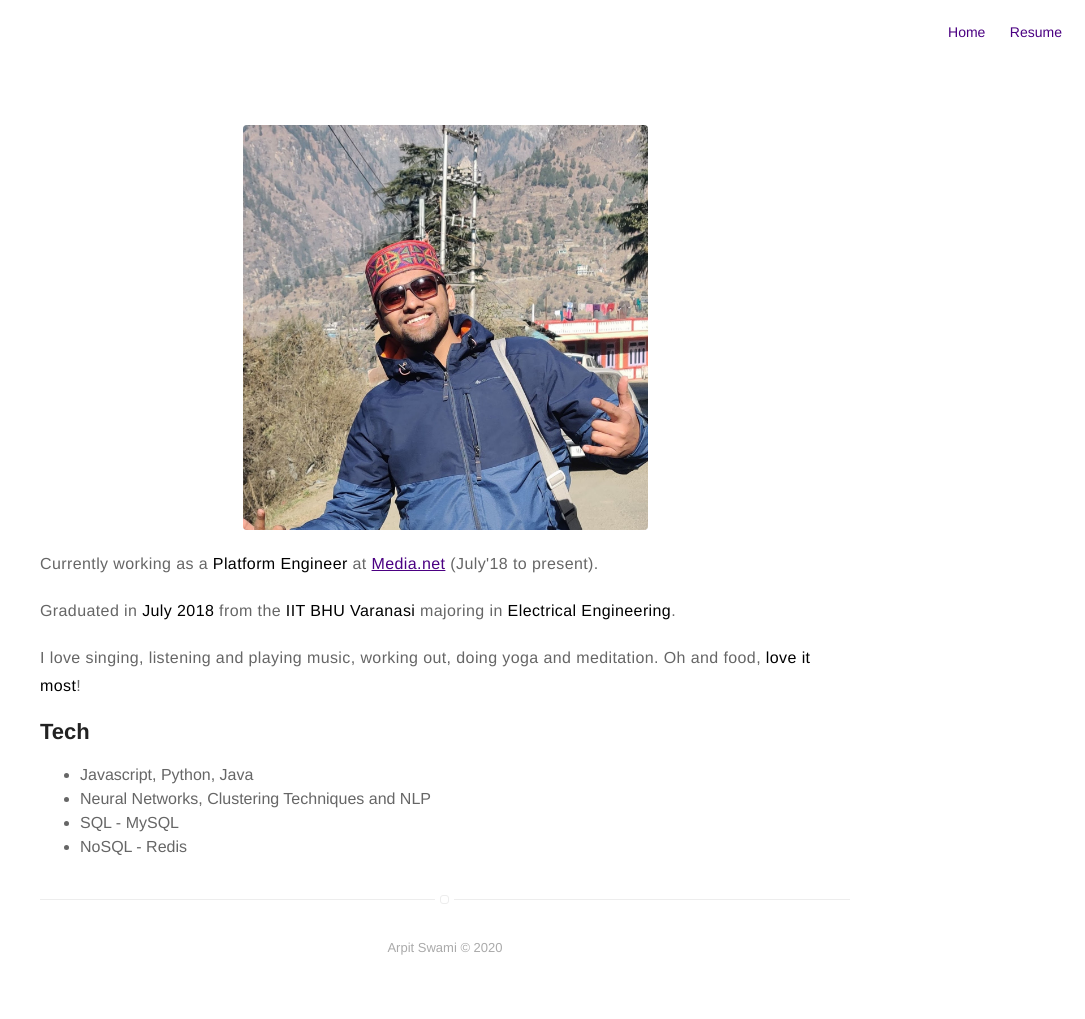
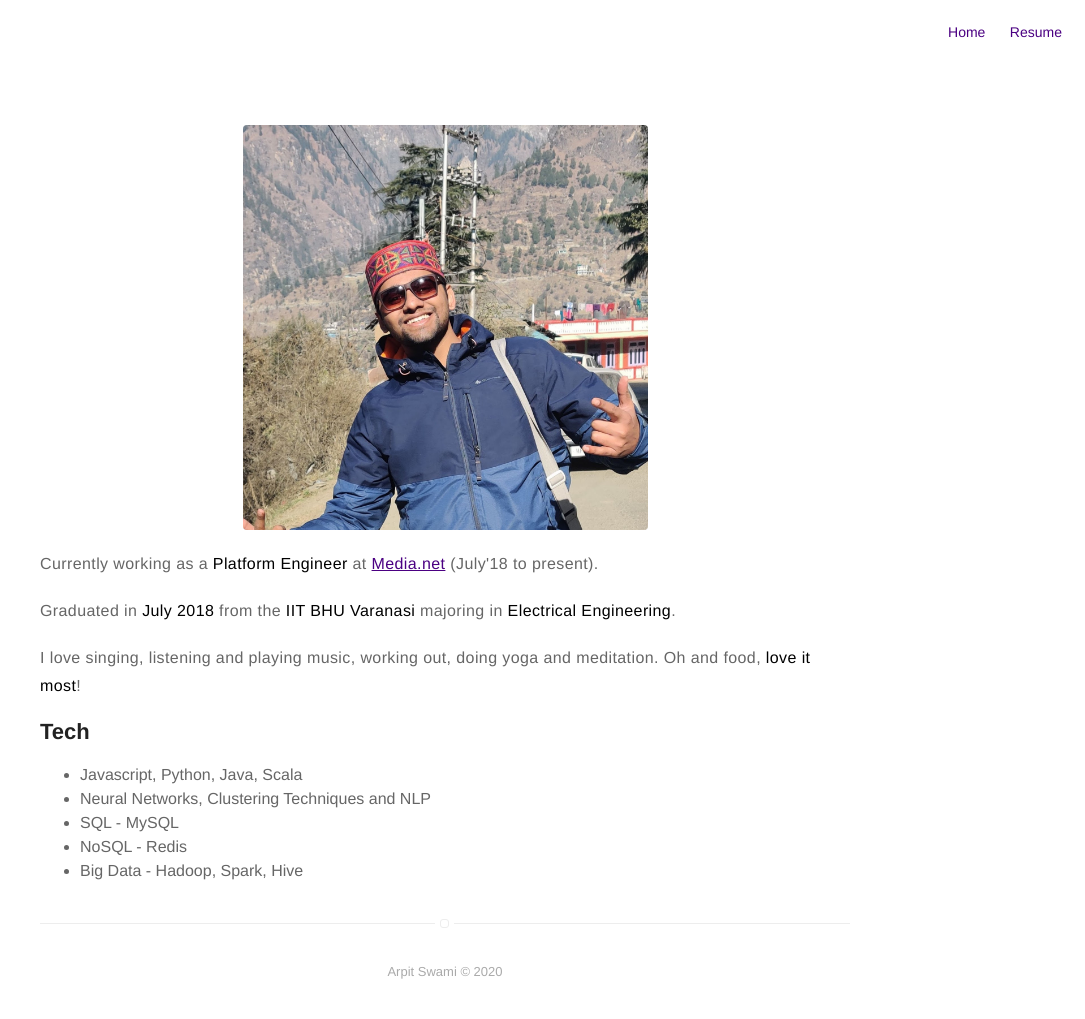
Before and after one commit to arpitswami/arpitswami.github.io, a Jekyll site: the page built from about.md, in a window 1280 px wide. Shown: the whole page, without its empty margins (195-1280 px from the left). Built offline with Jekyll 4.4.1, drawn with Linux system fonts in a browser that asks for light colours; before the commit the page ends 995 px from its top, so only the background shows below that.

Commit message:
tech fields

```diff
--- a/about.md
+++ b/about.md
@@ -20,8 +20,9 @@ I love singing, listening and playing music, working out, doing yoga and meditat
 <h2>Tech</h2>
 
 <ul class="skill-list">
-	<li>Javascript, Python, Java</li>
+	<li>Javascript, Python, Java, Scala</li>
 	<li>Neural Networks, Clustering Techniques and NLP</li>
 	<li>SQL - MySQL</li>
 	<li>NoSQL - Redis</li>
+	<li>Big Data - Hadoop, Spark, Hive</li>
 </ul>
```
